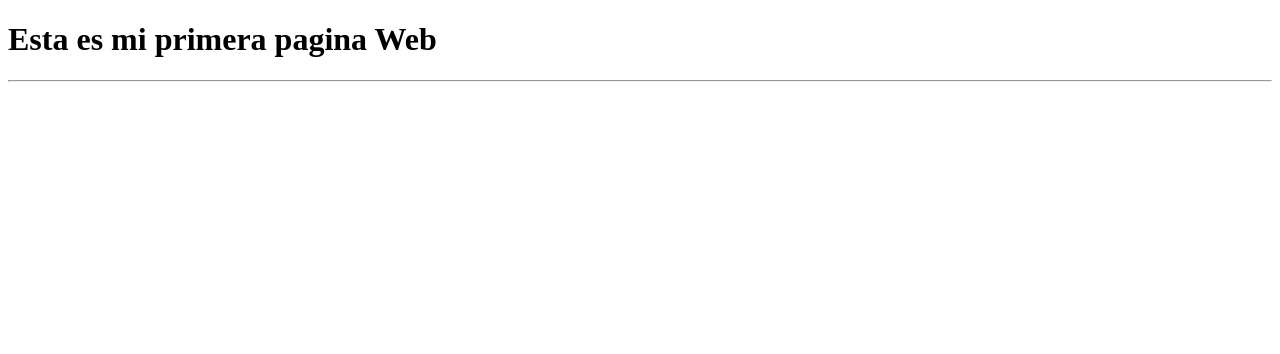
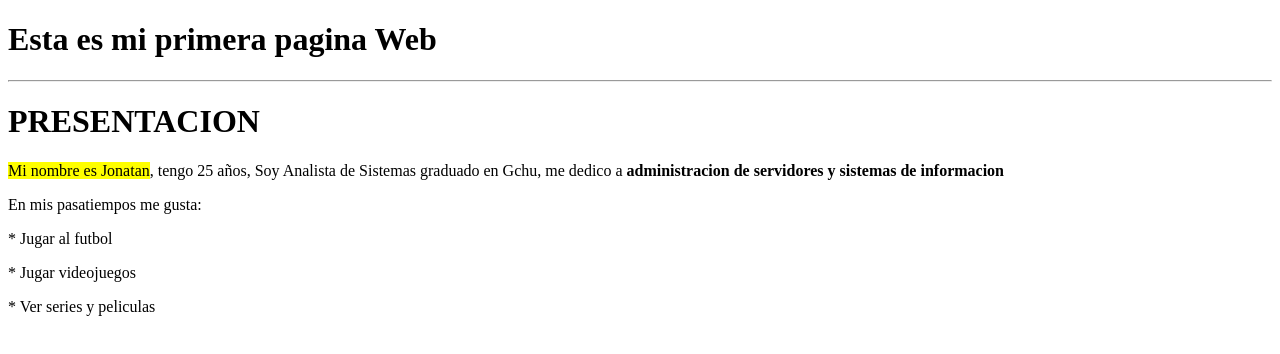
Before and after one commit to Jonatanturtu/utn-labcomii-practices, a plain HTML site: page U02P01/index.html in a window 1280 px wide. Drawn offline with Linux system fonts and the light colour scheme.

Commit message:
Presentacion en Index

```diff
--- a/U02P01/index.html
+++ b/U02P01/index.html
@@ -9,6 +9,18 @@
 <body>
     <h1>Esta es mi primera pagina Web</h1>
     <hr>
+    <h1>PRESENTACION</h1>
+    <P><mark>Mi nombre es Jonatan</mark>, tengo 25 años,
+    Soy Analista de Sistemas graduado en Gchu, me dedico a <b>
+    administracion de servidores y sistemas de informacion </b>
+    <p>En mis pasatiempos me gusta:</p>
+    <P>* Jugar al futbol</P>
+    <p>* Jugar videojuegos</p>
+    <p>* Ver series y peliculas</p>
+
+
+
+    </P>
     <img src="" alt="">
 </body>
 </html>
```
